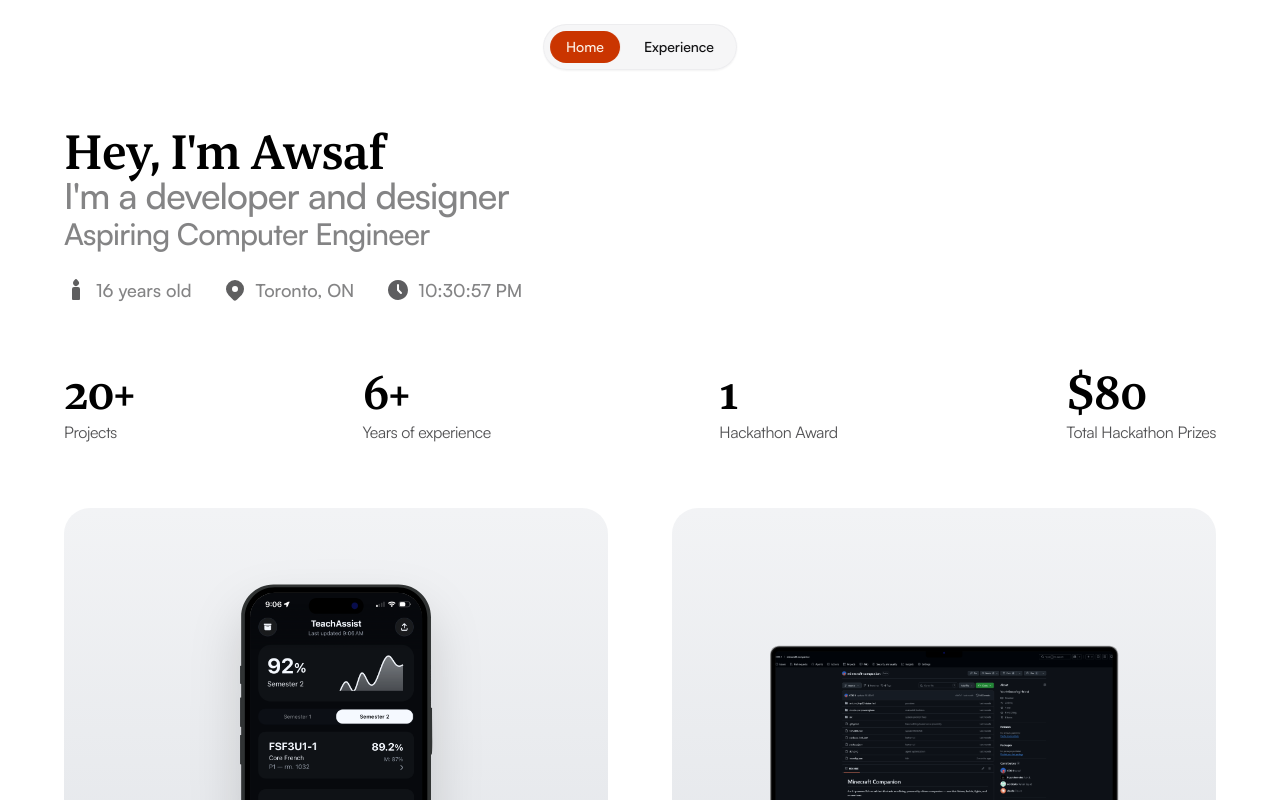
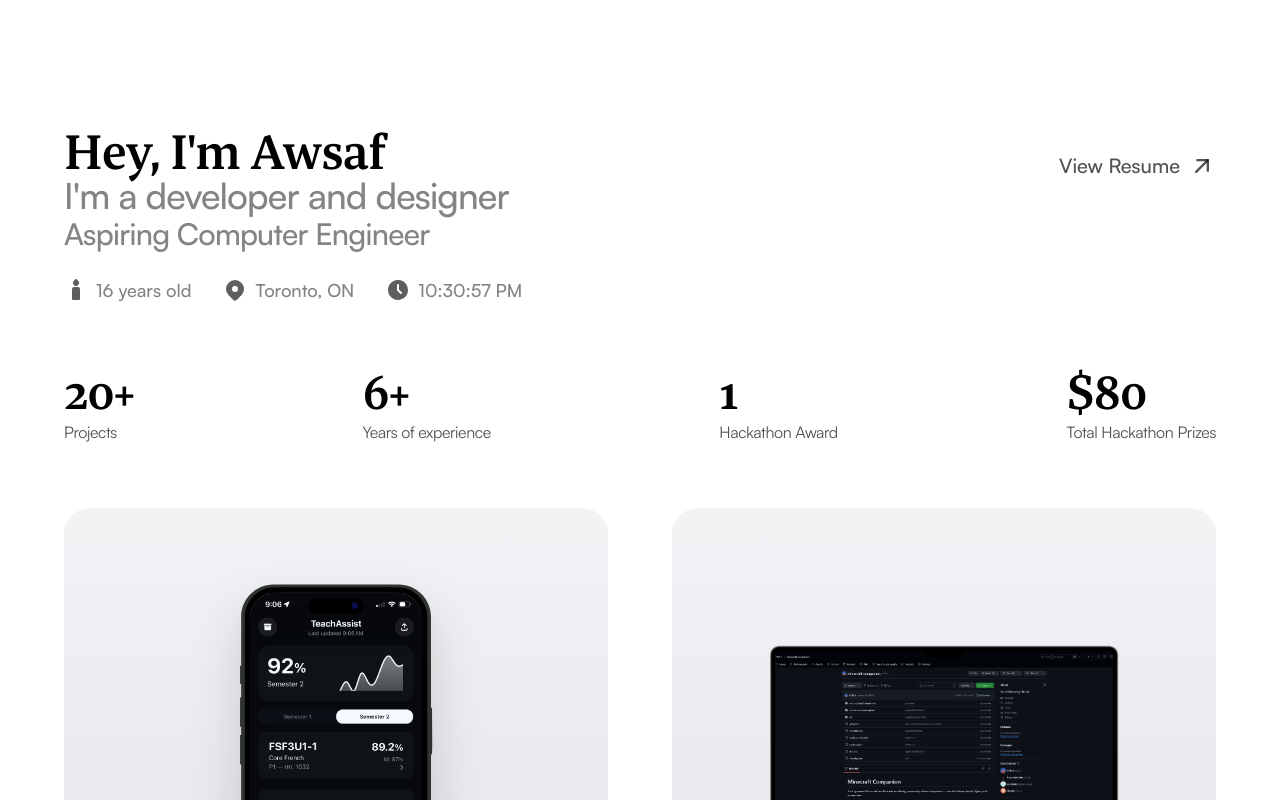
Before and after one commit to CDX-1/portfolio, a Next.js app: page / in a window 1280 px wide. Shown: the top 800 px of the page. Built offline with nearby package versions, Linux system fonts and the light colour scheme.

Commit message:
added resume

```diff
--- a/src/app/layout.tsx
+++ b/src/app/layout.tsx
@@ -55,7 +55,7 @@ export default function RootLayout({
                     disableTransitionOnChange
                 >
                     <main className="flex-1 font-satoshi">
-                        <Navbar />
+                        {/* <Navbar /> */}
                         <div className="min-h-screen">
                             {children}
                         </div>
--- a/src/components/hero.tsx
+++ b/src/components/hero.tsx
@@ -1,8 +1,10 @@
-import { IconCandleFilled, IconClockFilled, IconMapPinFilled } from "@tabler/icons-react"
+import { IconArrowUpRight, IconCandleFilled, IconClockFilled, IconMapPinFilled } from "@tabler/icons-react"
 import LocalClock from "./local-clock";
+import Link from "next/link";
 
 export default function Hero() {
     return (
+        <div className="flex items-start justify-between">
             <div className="flex flex-col">
                 <h1 className="text-5xl font-medium tracking-tight font-bespoke">
                     Hey, I'm Awsaf
@@ -14,7 +16,7 @@ export default function Hero() {
                     Aspiring Computer Engineer
                 </h2>
 
-            <div className="flex mt-6 space-x-8 text-foreground/50">
+                <div className="flex space-x-8 text-foreground/50 mt-6">
                     <div className="flex items-center space-x-2">
                         <IconCandleFilled className="size-6 text-foreground/65" />
                         <span className="text-lg font-medium">16 years old</span>
@@ -31,5 +33,13 @@ export default function Hero() {
                     </div>
                 </div>
             </div>
+            <Link href="/resume.pdf" target="_blank" className="my-6 flex items-center space-x-2 text-foreground/70">
+                <span className="text-xl font-medium">
+                    View Resume
+                </span>
+
+                <IconArrowUpRight className="size-7" />
+            </Link>
+        </div>
     );
 }
```
Also changed, not shown: 1 other file (tests, documents, lock files or other folders). Lines whose indentation alone changed are shown as unchanged.
